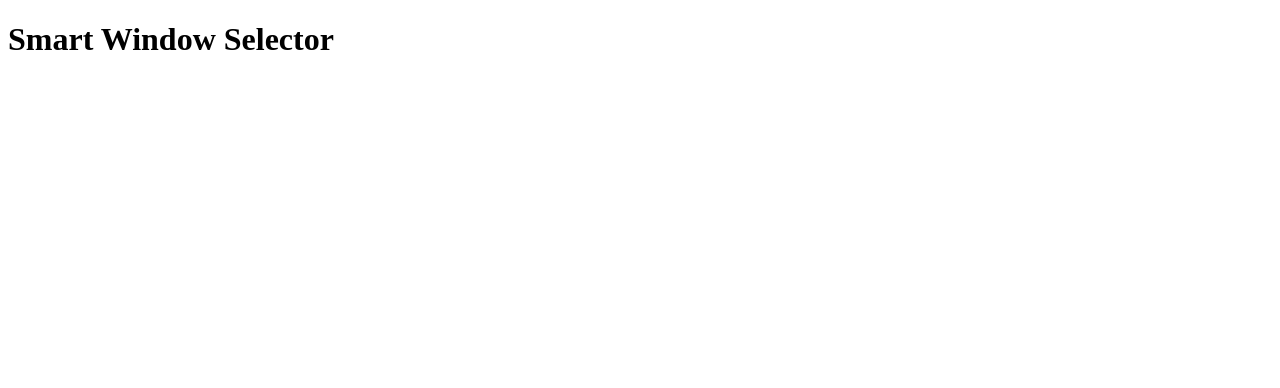
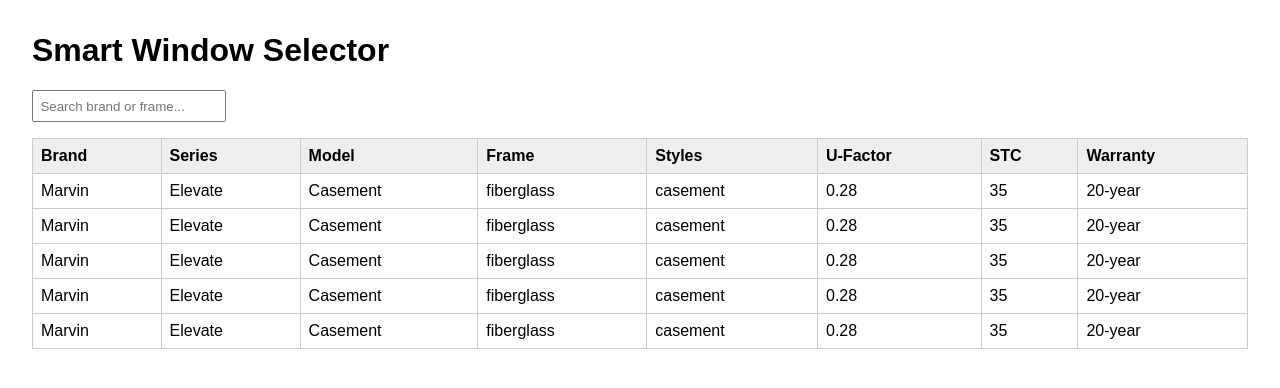
Before and after one commit to glbsh/windows-recommender, a plain HTML site: page index.html in a window 1280 px wide. Drawn offline with nearby package versions, Linux system fonts and the light colour scheme.

Commit message:
Add files via upload

```diff
--- a/index.html
+++ b/index.html
@@ -2,10 +2,113 @@
 <html>
 <head>
   <title>Window Selector</title>
-  <script type="module" src="script.js"></script>
+  <script src="https://cdn.jsdelivr.net/npm/papaparse@5.4.1/papaparse.min.js"></script>
+  <script defer src="script.js"></script>
+  <style>
+    body { font-family: sans-serif; margin: 2rem; }
+    table { border-collapse: collapse; width: 100%; margin-top: 1rem; }
+    th, td { border: 1px solid #ccc; padding: 0.5rem; text-align: left; }
+    th { background-color: #eee; }
+    input, button { margin-right: 0.5rem; padding: 0.4rem; }
+  </style>
 </head>
 <body>
   <h1>Smart Window Selector</h1>
-  <div id="app"></div>
+  <div id="app">Loading...</div>
+
+  <script>
+    document.addEventListener("DOMContentLoaded", () => {
+      Papa.parse("verified_window_models.csv", {
+        header: true,
+        download: true,
+        complete: function(results) {
+          const verifiedData = results.data.filter(r => r.Brand && r.Series && r.Model);
+
+          const windowDatabase = verifiedData.map(row => ({
+            brand: row.Brand,
+            series: row.Series,
+            model: row.Model,
+            frame: row.Frame?.toLowerCase(),
+            style: row.Styles?.split(',').map(s => s.trim().toLowerCase()) || [],
+            climates: ["cold", "hot", "rainy", "mixed"],
+            features: ["energy"].concat(row.STC >= 33 ? ["sound"] : []).concat(row.Warranty?.toLowerCase().includes("life") ? ["warranty"] : []),
+            uFactor: parseFloat(row["U-Factor"]),
+            stc: parseInt(row.STC),
+            warranty: row.Warranty
+          }));
+
+          function getRecommendations(answers) {
+            const climate = answers.autoClimate || answers.climate;
+            return windowDatabase
+              .filter(w => w.climates.includes(climate))
+              .filter(w => w.style.includes(answers.style) || answers.style === 'any')
+              .filter(w => answers.material === 'recommend' || w.frame === answers.material)
+              .filter(w => answers.budget === 'any' || w.tier === answers.budget)
+              .filter(w => answers.features.every(f => w.features.includes(f)))
+              .sort((a, b) => b.stc - a.stc)
+              .slice(0, 5);
+          }
+
+          function renderComparisonTable(models) {
+            const container = document.createElement('div');
+            const filter = document.createElement('input');
+            filter.placeholder = "Search brand or frame...";
+            filter.oninput = () => {
+              const rows = container.querySelectorAll("tbody tr");
+              rows.forEach(row => {
+                row.style.display = row.textContent.toLowerCase().includes(filter.value.toLowerCase()) ? "" : "none";
+              });
+            };
+            container.appendChild(filter);
+
+            const table = document.createElement('table');
+            table.innerHTML = `
+              <thead>
+                <tr>
+                  <th>Brand</th>
+                  <th>Series</th>
+                  <th>Model</th>
+                  <th>Frame</th>
+                  <th>Styles</th>
+                  <th>U-Factor</th>
+                  <th>STC</th>
+                  <th>Warranty</th>
+                </tr>
+              </thead>
+              <tbody>
+                ${models.map(m => `
+                  <tr>
+                    <td>${m.brand}</td>
+                    <td>${m.series}</td>
+                    <td>${m.model}</td>
+                    <td>${m.frame}</td>
+                    <td>${m.style.join(", ")}</td>
+                    <td>${m.uFactor}</td>
+                    <td>${m.stc}</td>
+                    <td>${m.warranty}</td>
+                  </tr>`).join('')}
+              </tbody>
+            `;
+            container.appendChild(table);
+            return container;
+          }
+
+          const sampleAnswers = {
+            climate: "cold",
+            style: "casement",
+            material: "fiberglass",
+            budget: "any",
+            features: ["energy", "sound"]
+          };
+
+          const models = getRecommendations(sampleAnswers);
+          const ui = renderComparisonTable(models);
+          const app = document.getElementById("app");
+          app.innerHTML = "";
+          app.appendChild(ui);
+        }
+      });
+    });
+  </script>
 </body>
 </html>
```
